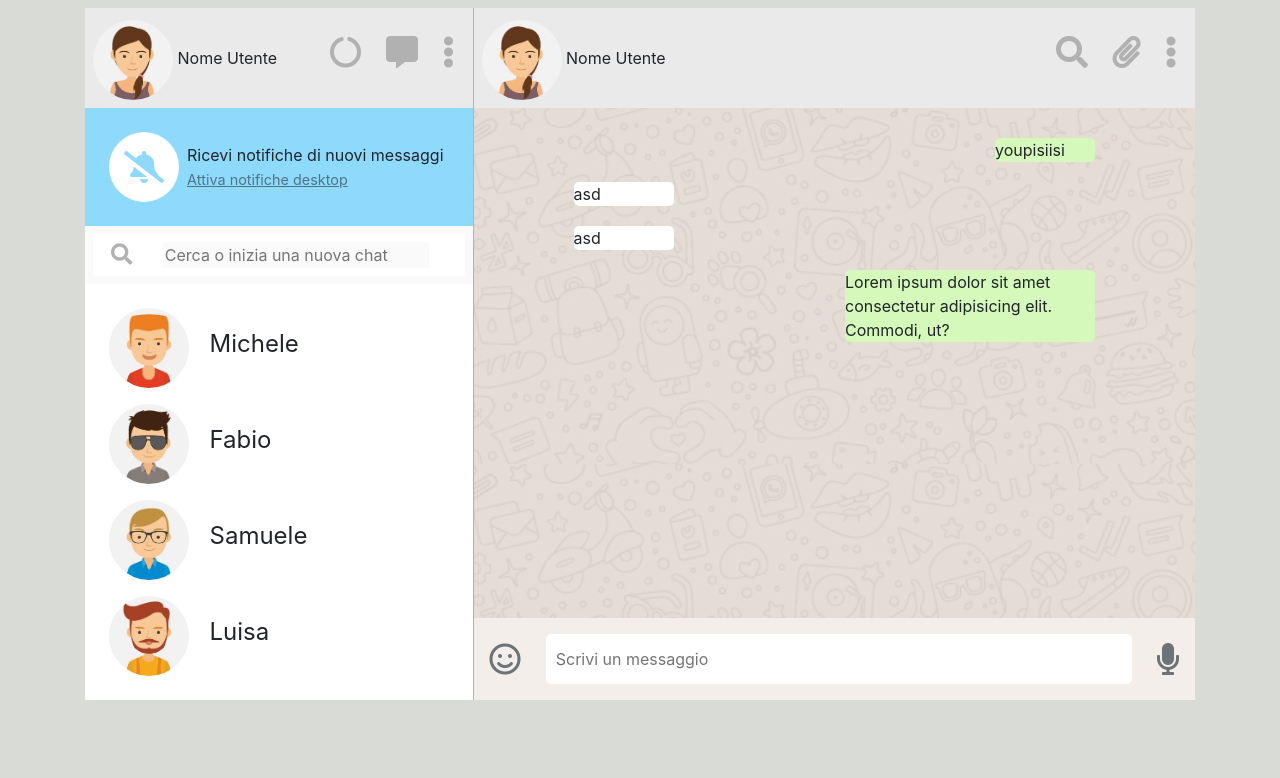
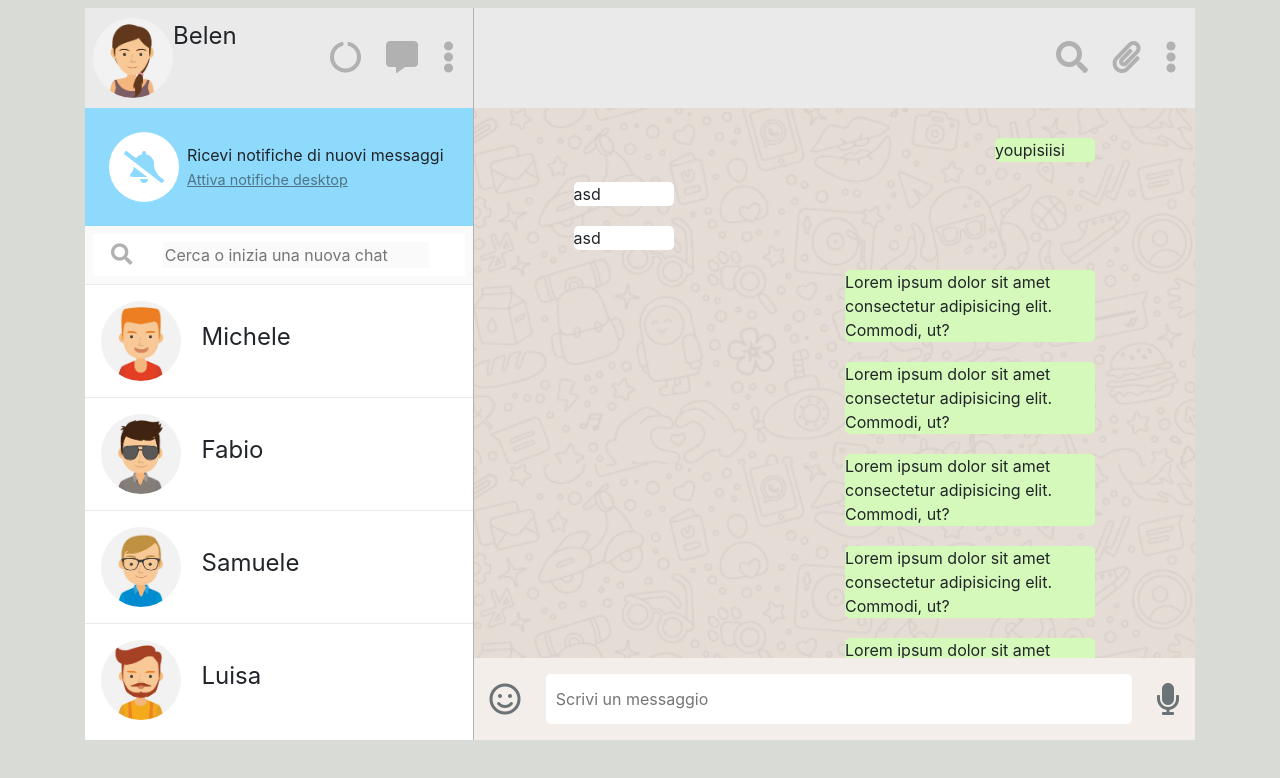
Before and after one commit to gicunho/vue-boolzapp, a plain HTML site: page Milestone 1/index.html in a window 1280 px wide. Drawn offline with nearby package versions, Linux system fonts and the light colour scheme.

Commit message:
Completati Milestone 1 e 2

```diff
--- a/Milestone 1/assets/css/style.css
+++ b/Milestone 1/assets/css/style.css
@@ -6,7 +6,7 @@
 
 .user_controls {
     background-color: #eaeaea;
-    line-height: 100px;
+    height: 100px;
 }
 
 .avatar {
@@ -39,10 +39,23 @@ i:hover {
     cursor: pointer;
 }
 
+.contact:hover {
+    background-color: #e9ebeb;
+}
+
+.text_big{
+    font-size: 1.5rem;
+}
+
+.active {
+    background-color: #e9ebeb;
+}
+
 /* Sidebar classes */
 #sidebar {
     width: 35%;
     border-right: 1px solid #b1b1b1;
+    background-color: white;
 }
 
 #notification_control {
@@ -71,9 +84,11 @@ i:hover {
 #contacts {
     overflow-y: scroll;
 }
-#contact span{
-    font-size: 1.5rem;
+.contact {
+    border-top: 1px solid #e9ebeb;
+
 }
+
 /* Conversation classes */
 #conversation{
     width: 65%;
@@ -82,13 +97,15 @@ i:hover {
 #messages {
     background-image: url("../img/mine.jpg");
     background-size: contain;
-    height: 100%;
     padding: 20px 100px;
-    flex: auto;
+    overflow-y: scroll ;
+    height: 550px;
+    max-height: 550px;
 }
 
 #input_panel {
     background-color: #f3eeea;
+    margin-top: auto;
 }
 #new_message {
     width: 85%;
--- a/Milestone 1/assets/js/main.js
+++ b/Milestone 1/assets/js/main.js
@@ -85,9 +85,18 @@ const app = new Vue({
                     }
                 ],
             },
-        ]
+        ],
+        conversazioneAttuale: [],
+        utenteAttivo: [],
+        numeroUtente: null
     }, // data
     methods: {
-
+        prova(index) {
+            this.conversazioneAttuale = [];
+            this.conversazioneAttuale.push(this.contacts[index].messages);
+            this.utenteAttivo = [];
+            this.utenteAttivo.push(this.contacts[index]);
+            return this.numeroUtente = index
+        }
     }
 })
--- a/Milestone 1/index.html
+++ b/Milestone 1/index.html
@@ -21,9 +21,9 @@
         <div id="sidebar" class="">
             <!-- User controls -->
             <div class="user_controls d-flex align-items-center px-2">
-                <div id="user">
+                <div id="user" class="d-flex">
                     <img src="./assets/img/avatar_io.jpg" alt="avatar" class="avatar">
-                    <span>Nome Utente</span>
+                    <span class="text_big">Belen</span>
                 </div>
                 <div class="controls ml-auto">
                     <i class="fas fa-circle-notch fa-2x  "></i>
@@ -54,10 +54,10 @@
             <!-- /Chat Search -->
 
             <!-- Contacts -->
-            <div id="contacts" class="bg-white px-4 py-3">
-                <div id="contact" v-for="(contact, index) in contacts">
-                    <img :src="`./assets/img/avatar${contact.avatar}.jpg`" alt="avatar " class="avatar my-2">
-                    <span class="pl-3">{{contact.name}}</span>
+            <div id="contacts" class="bg-white">
+                <div v-for="(contact, index) in contacts" @click="prova(index)" class="p-3 contact" :class="numeroUtente==index ? 'active' : ''">
+                    <img :src="`./assets/img/avatar${contact.avatar}.jpg`" alt="avatar " class="avatar ">
+                    <span class="pl-3 text_big">{{contact.name}}</span>
                 </div>
             </div>
             <!-- /Contacts -->
@@ -66,12 +66,12 @@
         <!-- /Main sidebar -->
 
         <!-- Conversation content -->
-        <div id="conversation" class="bg-light d-flex flex-column">
+        <div id="conversation" class="">
             <!-- Contact Panel -->
             <div class="user_controls d-flex align-items-center px-2">
-                <div id="user">
-                    <img src="./assets/img/avatar_io.jpg" alt="avatar" class="avatar">
-                    <span>Nome Utente</span>
+                <div id="user" v-for="utente in utenteAttivo" class="d-flex">
+                    <img :src="`./assets/img/avatar${utente.avatar}.jpg`" alt="avatar" class="avatar">
+                    <span class="text_big">{{utente.name}}</span>
                 </div>
                 <div class="controls ml-auto">
                     <i class="fas fa-search fa-2x  "></i>
@@ -87,12 +87,21 @@
                 <div class="message_received">asd</div>
                 <div class="message_received">asd</div>
                 <div class="message_sent"> Lorem ipsum dolor sit amet consectetur adipisicing elit. Commodi, ut? </div>
+                <div class="message_sent"> Lorem ipsum dolor sit amet consectetur adipisicing elit. Commodi, ut? </div>
+                <div class="message_sent"> Lorem ipsum dolor sit amet consectetur adipisicing elit. Commodi, ut? </div>
+                <div class="message_sent"> Lorem ipsum dolor sit amet consectetur adipisicing elit. Commodi, ut? </div>
 
+                <div class="message_sent"> Lorem ipsum dolor sit amet consectetur adipisicing elit. Commodi, ut? </div>
+                <div v-for="(message, index) in conversazioneAttuale[0]" class="d-flex flex-column">
+                    <div :class="`message_${message.status}`">{{message.text}}</div>
+
+
+                </div>
             </div>
             <!-- /Messages -->
 
             <!-- Input Panel -->
-            <div id="input_panel" class="mt-auto d-flex justify-content-between p-3 align-items-center">
+            <div id="input_panel" class="d-flex mt-auto justify-content-between p-3 align-items-center">
                 <i class="far fa-smile fa-2x"></i>
                 <input type="text" name="new_message" id="new_message" placeholder="Scrivi un messaggio" class="border-0">
                 <i class="fas fa-microphone fa-2x  "></i>
```
